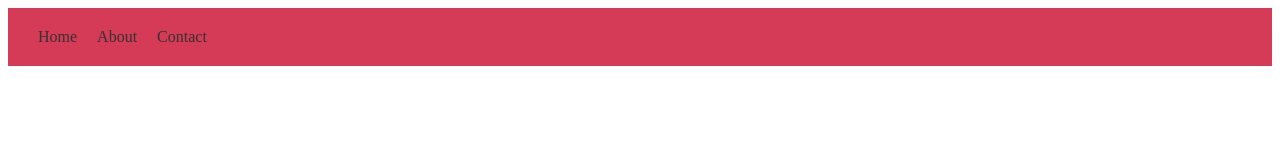
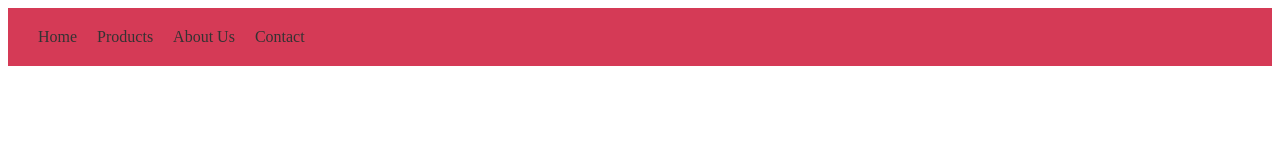
Before and after one commit to pravinsiva/shop-ease, an Angular app in the folder shop-ease/: page / in a window 1280 px wide. Shown: the top 160 px of the page. Built offline with nearby package versions, Linux system fonts and the light colour scheme.

Commit message:
added logo img

```diff
--- a/shop-ease/src/app/header/header.component.html
+++ b/shop-ease/src/app/header/header.component.html
@@ -1,7 +1,8 @@
 <div class="header">
   <nav>
     <a>Home</a>
-    <a>About</a>
+    <a>Products</a>
+    <a>About Us</a>
     <a>Contact</a>
   </nav>
 </div>
--- a/shop-ease/src/index.html
+++ b/shop-ease/src/index.html
@@ -2,10 +2,10 @@
 <html lang="en">
 <head>
   <meta charset="utf-8">
-  <title>ShopEase</title>
+  <title>Shop Ease</title>
   <base href="/">
   <meta name="viewport" content="width=device-width, initial-scale=1">
-  <link rel="icon" type="image/x-icon" href="favicon.ico">
+  <link rel="icon" type="image/x-icon" href="src\assets\seLogo.JPG">
 </head>
 <body>
   <app-root></app-root>
```
Also changed, not shown: shop-ease/src/assets/seLogo.JPG (added), 1 other file (tests, documents, lock files or other folders).
